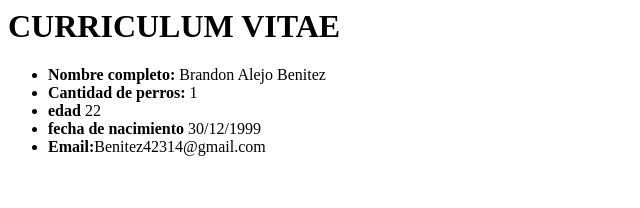
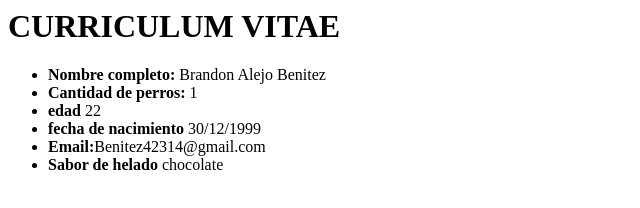
Before and after one commit to Br0ndon/nucba-2717, a plain HTML site: page clase 2/index.html in a window 1280 px wide. Shown: the whole page, without its empty margins (0-640 px from the left). Drawn offline with Linux system fonts and the light colour scheme.

Commit message:
borre coosas

```diff
--- a/clase 2/index.html
+++ b/clase 2/index.html
@@ -12,6 +12,8 @@
          <li><b>edad</b> 22</li>
         <li><b>fecha de nacimiento</b> 30/12/1999</li>
         <li><b>Email:</b>Benitez42314@gmail.com</li>
+        <li><b>Sabor de helado</b> chocolate</li>
+
     </ul>
 </body>
 </html>
```
